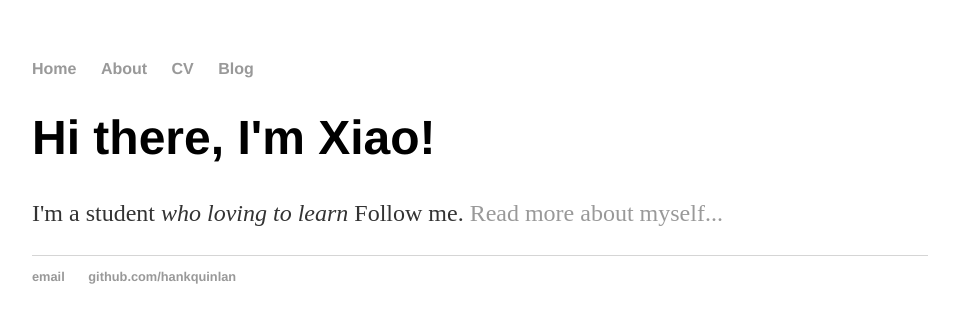
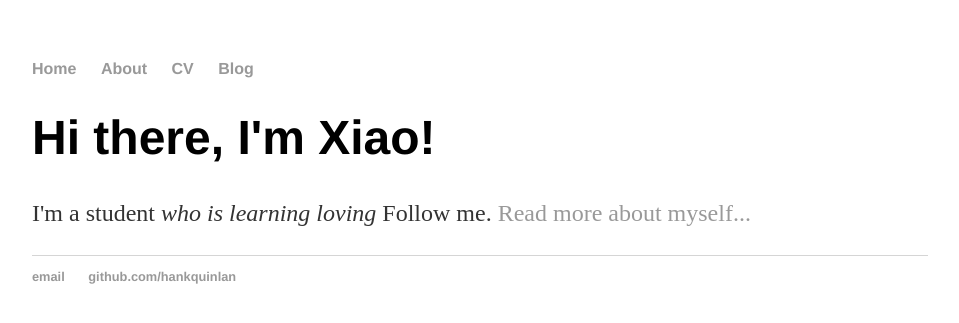
Before and after one commit to 3525613741/3525613741.github.io, a Jekyll site: the page built from index.html, in a window 1280 px wide. Shown: the top 323 px of the page, without its empty margins (160-1119 px from the left). Built offline with Jekyll 4.4.1, drawn with Linux system fonts in a browser that asks for light colours.

Commit message:
Update index.html

```diff
--- a/index.html
+++ b/index.html
@@ -1,8 +1,8 @@
 ---
 layout: default
-title: Hank Quinlan, Horrible Cop
+title: Moon
 ---
 <div class="blurb">
 	<h1>Hi there, I'm Xiao!</h1>
-	<p>I'm a student <em>who loving to learn</em> Follow me. <a href="/about">Read more about myself...</a></p>
+	<p>I'm a student <em>who is learning loving</em> Follow me. <a href="/about">Read more about myself...</a></p>
 </div><!-- /.blurb -->
```
